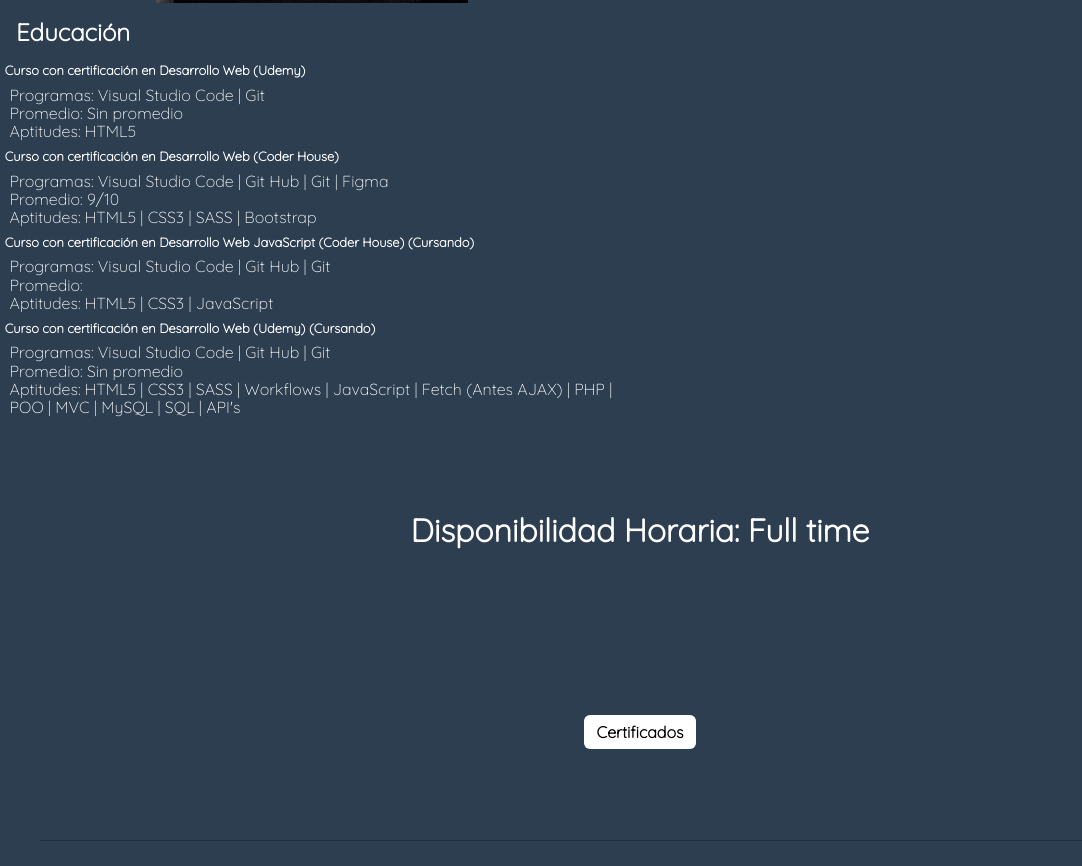
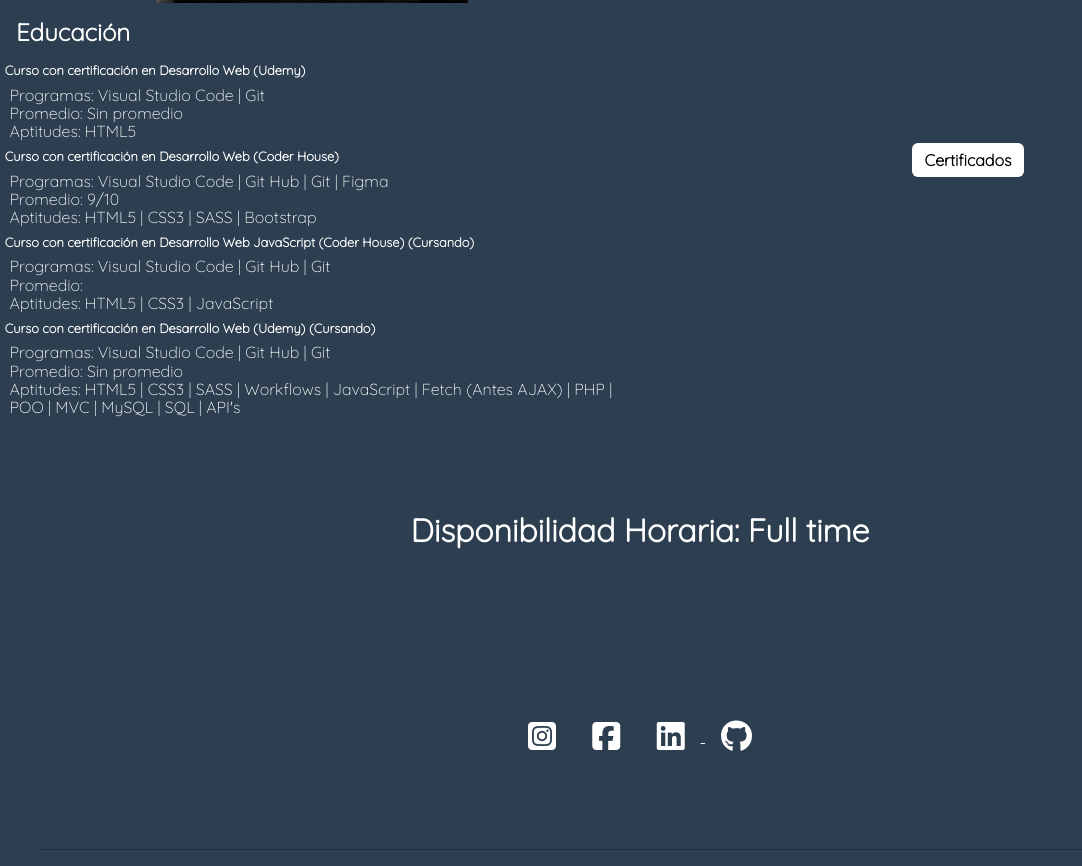
Before and after one commit to LuccaMichelli/Portfolio, a website: page html/cv.html in a window 1280 px wide. Shown: the part 727-1593 px from the top of the page, without its empty margins (0-1082 px from the left). Drawn offline with nearby package versions, Linux system fonts and the light colour scheme.

Commit message:
se agrego footer a todas las paginas

```diff
--- a/html/cv.html
+++ b/html/cv.html
@@ -102,20 +102,29 @@
                         <li>Adquisición de nuevas habilidades y conocimentos</li>
                     </ul>
                 </div>
+                <div class="center">
+                    <a class="btn" href="../html/certificados.html">Certificados</a>
+                </div>
             </article>
         </div>
     </section>
     <h2>Disponibilidad Horaria: Full time</h2>
 
-    <div class="center">
-        <a class="btn" href="../html/certificados.html">Certificados</a>
-    </div>
+    <footer>
+        <div class="center">
+            <a href="https://www.instagram.com/luccamichelli/"> <i class="fa-brands fa-square-instagram fa-2xl" style="color: #ffffff;"> </i></a>
+            <a href="https://www.facebook.com/lucca.michelli"> <i class="fa-brands fa-square-facebook fa-2xl" style="color: #ffffff;"></i></a>
+            <a href="https://www.linkedin.com/in/lucca-marcelo-michelli-18142922a/"> <i class="fa-brands fa-linkedin fa-2xl" style="color: #ffffff;"></i> </i></a>
+            <a href="https://github.com/LuccaMichelli"><i class="fa-brands fa-github  fa-2xl" style="color: #ffffff;"></i></a>
+        </div>
+    </footer>
 
     <div class="box__copyright">
         <hr>
     </div>
 
     <script src="../js/bootstrap.bundle.js"></script>
+    <script src="https://kit.fontawesome.com/ce8b155b08.js" crossorigin="anonymous"></script>
     <script src="https://unpkg.com/aos@2.3.1/dist/aos.js"></script>
       <script>
         AOS.init();
```
Also changed, not shown: html/certificados.html (+16 -3 lines), html/portfolio.html (+13 -3 lines), index.html (+4 -4 lines).
